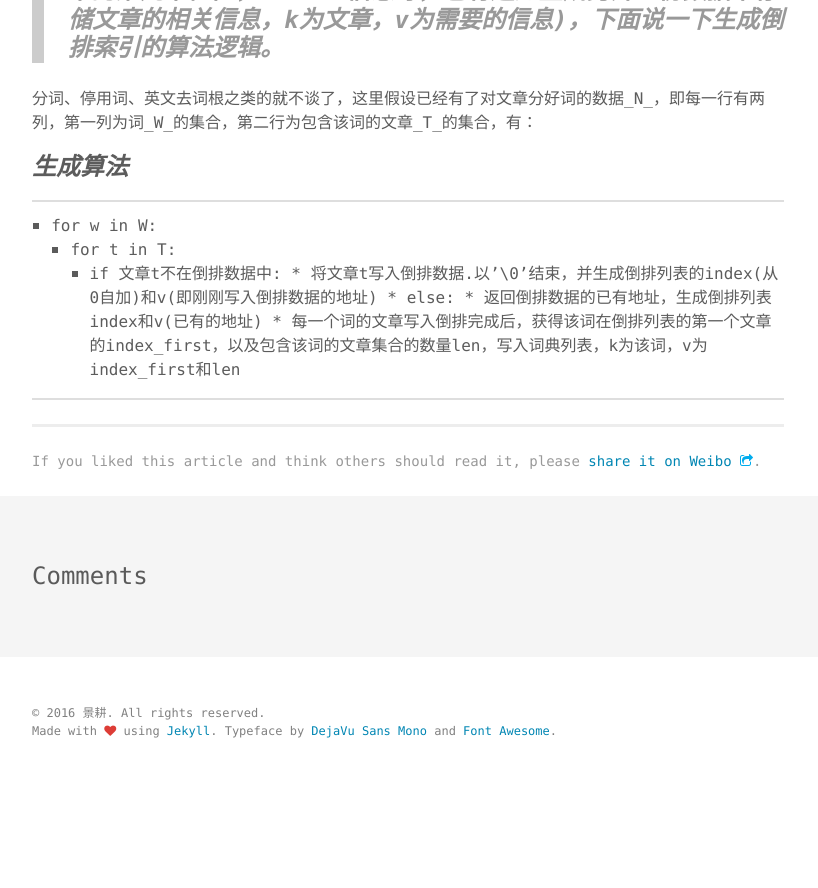
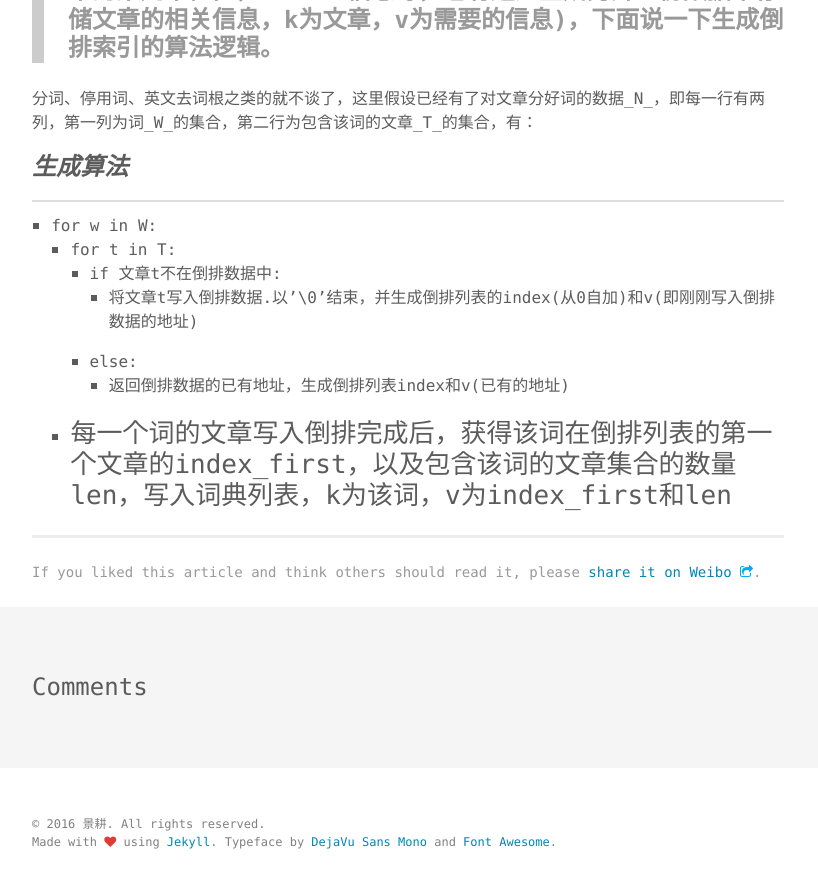
Before and after one commit to luminarytian/luminarytian.github.io, a Jekyll site: the page built from _posts/2015-11-03-搜索中的倒排表.md, in a window 1280 px wide and 900 px high, scrolled down 1559 px. Shown: the top 888 px of the window, without its empty margins (232-1050 px from the left). Built offline with Jekyll 4.4.1, drawn with Linux system fonts in a browser that asks for light colours; comment, search, counter and statistics services are not loaded; before the commit the page ends 2348 px from its top, so only the background shows below that.

Commit message:
change style

```diff
--- a/_posts/2015-11-03-搜索中的倒排表.md
+++ b/_posts/2015-11-03-搜索中的倒排表.md
@@ -36,19 +36,18 @@ keywords: "倒排表, 搜索引擎"
 
 ---
 
->### **_以上就是一个简单的倒排索引的数据以及寻址方式了，当然在复杂的搜索环境中，倒排数据中会增加一些统计方面的工作(比如词在文章的第几个位置，TF·IDF信息等，也有通过生成另外一份数据来存储文章的相关信息，k为文章，v为需要的信息)，下面说一下生成倒排索引的算法逻辑。_**
+>### **以上就是一个简单的倒排索引的数据以及寻址方式了，当然在复杂的搜索环境中，倒排数据中会增加一些统计方面的工作(比如词在文章的第几个位置，TF·IDF信息等，也有通过生成另外一份数据来存储文章的相关信息，k为文章，v为需要的信息)，下面说一下生成倒排索引的算法逻辑。**
 
 分词、停用词、英文去词根之类的就不谈了，这里假设已经有了对文章分好词的数据_N_，即每一行有两列，第一列为词_W_的集合，第二行为包含该词的文章_T_的集合，有：
 
 
 ### **_生成算法_**
 ---
- * for w in W:
-	 * for t in T:
-		 * if 文章t不在倒排数据中:
- 			* 将文章t写入倒排数据.以'\0'结束，并生成倒排列表的index(从0自加)和v(即刚刚写入倒排数据的地址)
- 		* else:
- 			* 返回倒排数据的已有地址，生成倒排列表index和v(已有的地址)
- 	* 每一个词的文章写入倒排完成后，获得该词在倒排列表的第一个文章的index_first，以及包含该词的文章集合的数量len，写入词典列表，k为该词，v为index_first和len
-
+* for w in W:
+	* for t in T:
+		* if 文章t不在倒排数据中:
+			* 将文章t写入倒排数据.以'\0'结束，并生成倒排列表的index(从0自加)和v(即刚刚写入倒排数据的地址)
+		* else:
+			* 返回倒排数据的已有地址，生成倒排列表index和v(已有的地址)
+	* 每一个词的文章写入倒排完成后，获得该词在倒排列表的第一个文章的index_first，以及包含该词的文章集合的数量len，写入词典列表，k为该词，v为index_first和len
 ---
```
